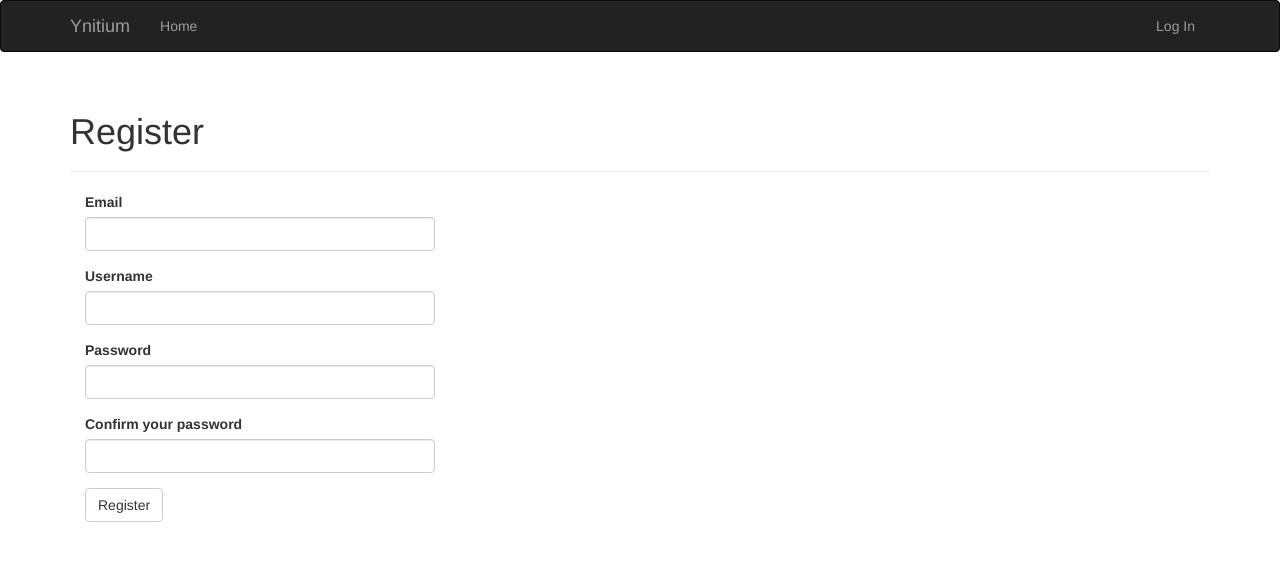
After one commit to federicoviola/ynitiumapp, a Flask app: page /auth/register in a window 1280 px wide. The commit adds this page. Shown: the top 561 px of the page. Run offline with Flask 2, Linux system fonts and the light colour scheme; some libraries are stand-ins or nearby versions.

Commit message:
Checkout 2a - Registration of users

```diff
--- a/app/auth/forms.py
+++ b/app/auth/forms.py
@@ -1,9 +1,28 @@
 from flask.ext.wtf import Form
 from wtforms import StringField, PasswordField, BooleanField, SubmitField
-from wtforms.validators import Required, Length, Email
+from wtforms.validators import DataRequired, Length, Email, Regexp, EqualTo
+from wtforms import ValidationError
+from ..models import User
 
 class LoginForm(Form):
-    email = StringField('Email', validators=[Required(), Length(1,64), Email()])
-    password = PasswordField('Password', validators=[Required()])
+    email = StringField('Email', validators=[DataRequired(), Length(1,64), Email()])
+    password = PasswordField('Password', validators=[DataRequired()])
     remember_me = BooleanField('Keep me logged in')
     submit = SubmitField('Log In')
+
+class RegistrationForm(Form):
+    email = StringField('Email', validators=[DataRequired(), Length(1, 64), Email()])
+    username = StringField('Username', validators=[DataRequired(), Length(1 ,64), Regexp('^[A-Za-z][A-Za-z0-9_.]*$', 0,
+                                                                                         'Usernames must have only letters, '
+                                                                                         'numbers, dots or underscores')])
+    password = PasswordField('Password', validators=[DataRequired(), EqualTo('password2', message='Passwords must match.')])
+    password2 = PasswordField('Confirm your password', validators=[DataRequired()])
+    submit = SubmitField('Register')
+
+    def validate_email(self, field):
+        if User.query.filter_by(email=field.data).first():
+            raise ValidationError('Email already exists.')
+
+    def validate_username(self, field):
+        if User.query.filter_by(username=field.data).first():
+            raise ValidationError('Username already in use.')
--- a/app/auth/views.py
+++ b/app/auth/views.py
@@ -1,8 +1,10 @@
 from flask import render_template, redirect, request, url_for, flash
 from flask.ext.login import login_user, logout_user, login_required
 from . import auth
+from .. import db
+from ..email import send_email
 from ..models import User
-from .forms import LoginForm
+from .forms import LoginForm, RegistrationForm
 
 @auth.route('/login', methods=['GET', 'POST'])
 def login():
@@ -21,3 +23,15 @@ def logout():
     logout_user()
     flash('You have been logged out.')
     return redirect(url_for('main.index'))
+
+@auth.route('/register', methods=['GET', 'POST'])
+def register():
+    form = RegistrationForm()
+    if form.validate_on_submit():
+        user = User(email=form.email.data,
+                    username=form.username.data,
+                    password=form.password.data)
+        db.session.add(user)
+        flash('You can now login.')
+        return redirect(url_for('auth.login'))
+    return render_template('auth/register.html', form=form)
--- a/app/main/forms.py
+++ b/app/main/forms.py
@@ -1,8 +1,8 @@
 from flask.ext.wtf import Form
 from wtforms import StringField, SubmitField
-from wtforms.validators import Required
+from wtforms.validators import DataRequired
 
 
 class NameForm(Form):
-    name = StringField('What is your name?', validators=[Required()])
+    name = StringField('What is your name?', validators=[DataRequired()])
     submit = SubmitField('Submit')
--- a/app/templates/auth/login.html
+++ b/app/templates/auth/login.html
@@ -9,5 +9,7 @@
 </div>
 <div class="col-md-4">
     {{ wtf.quick_form(form) }}
+    <br>
+    <p>New user? <a href="{{ url_for('auth.register') }}">Click here to register</a></p>
 </div>
 {% endblock %}
--- /dev/null
+++ b/app/templates/auth/register.html
@@ -0,0 +1,13 @@
+{% extends "base.html" %}
+{% import "bootstrap/wtf.html" as wtf %}
+
+{% block title %}Ynitium - Register{% endblock %}
+
+{% block page_content %}
+<div class="page-header">
+    <h1>Register</h1>
+</div>
+<div class="col-md-4">
+    {{ wtf.quick_form(form) }}
+</div>
+{% endblock %}
```
